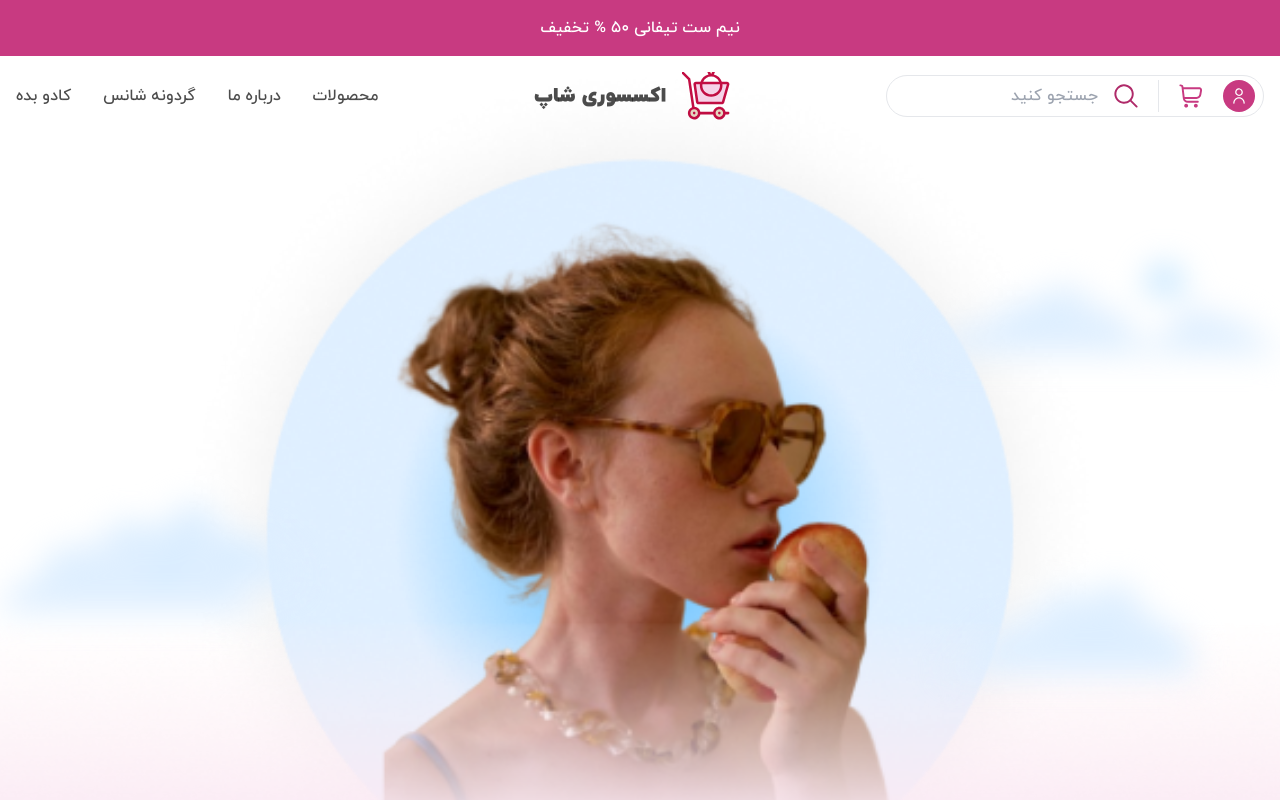
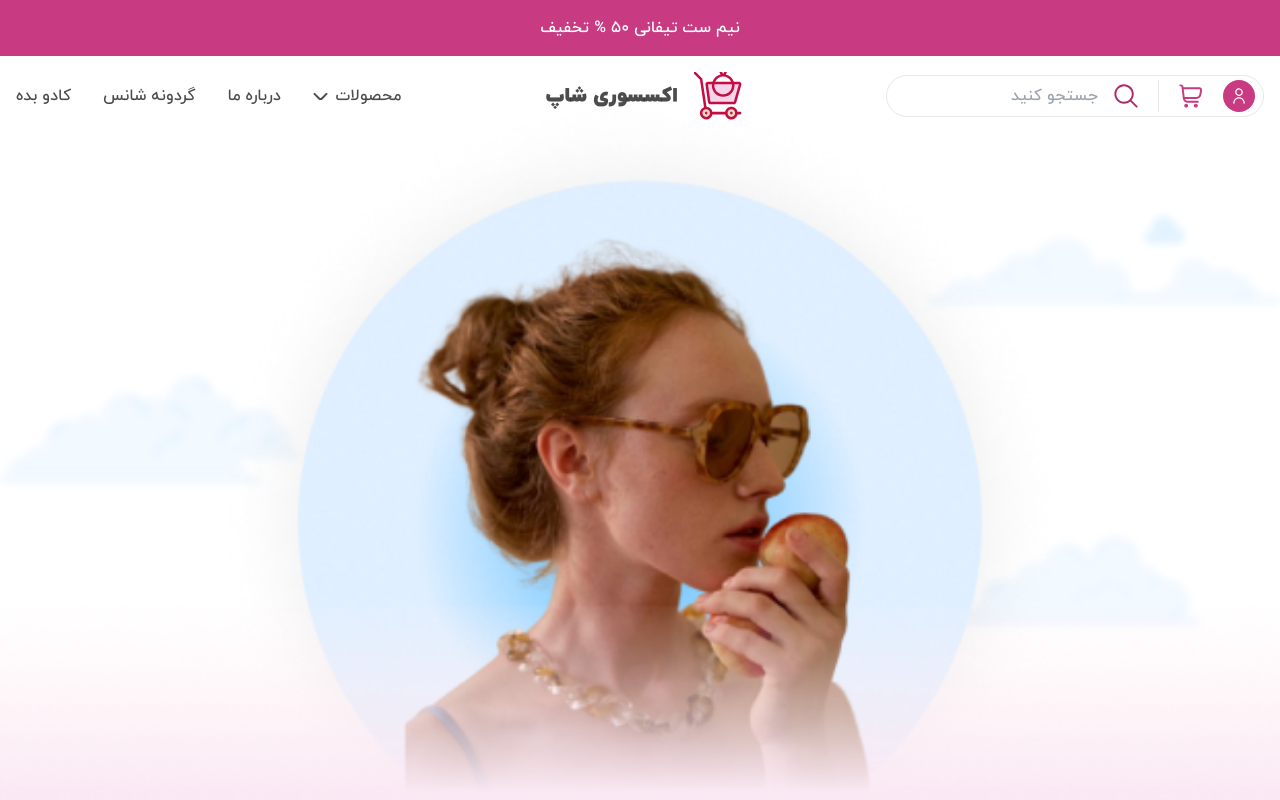
Before and after one commit to Yasharmohamadi/accessory-shop-tailwind, a Next.js app: page / in a window 1280 px wide. Shown: the top 800 px of the page. Built offline with nearby package versions, Linux system fonts and the light colour scheme.

Commit message:
fix header bug

```diff
--- a/src/app/page.tsx
+++ b/src/app/page.tsx
@@ -3,7 +3,7 @@ import Header from "@/components/Header/Header";
 
 export default function Home() {
   return (
-    <div>
+    <div className="">
       <Header/>
     </div>
   );
--- a/src/components/Header/Header.jsx
+++ b/src/components/Header/Header.jsx
@@ -2,11 +2,11 @@ import React from "react";
 
 export default function Header() {
 	return (
-		<div className="header relative h-[60rem] -mt-28">
+		<div className="header -mt-20 h-[55rem]">
 			{/* header cloud wrapper */}
-			<div className="-z-10 blur-lg hidden lg:block">
+			<div className="relative -z-10 blur-sm opacity-40 hidden lg:block">
 				{/* left cloud */}
-				<div className="absolute left-0 top-[30rem]">
+				<div className="absolute left-0 top-[20rem]">
 					<svg
 						width="299"
 						height="108"
@@ -121,7 +121,7 @@ export default function Header() {
 				{/* right clouds wrapper */}
 				<div>
 					{/* right cloud top */}
-					<div className="absolute right-0 top-[15rem]">
+					<div className="absolute right-0 top-[10rem]">
 						<svg
 							width="353"
 							height="89"
@@ -216,7 +216,7 @@ export default function Header() {
 						</svg>
 					</div>
 					{/* right cloud bottom */}
-					<div className="absolute right-[5rem] top-[35rem]">
+					<div className="absolute right-[5rem] top-[30rem]">
 						<svg
 							width="257"
 							height="90"
--- a/src/components/NavBar/NavBar.jsx
+++ b/src/components/NavBar/NavBar.jsx
@@ -2,7 +2,7 @@ import React from "react";
 
 export default function NavBar() {
 	return (
-		<div className="container">
+		<div className="container z-10">
 			{/* navbar wrapper */}
 			<div className="flex flex-col items-center justify-between flex-wrap gap-6 p-4 lg:flex-row">
 				{/* navbar user-basket-search */}
@@ -108,8 +108,21 @@ export default function NavBar() {
 				{/* navbar list */}
 				<div className="order-3">
 					<ul className="flex gap-8 list-none">
-						<li className="cursor-pointer">
+						<li className="cursor-pointer flex items-center justify-center gap-2">
 							<a href="#">محصولات</a>
+							<svg
+								width="15"
+								height="9"
+								viewBox="0 0 15 9"
+								fill="none"
+								xmlns="http://www.w3.org/2000/svg"
+							>
+								<path
+									d="M14.2099 1.20998C14.1169 1.11625 14.0063 1.04186 13.8845 0.991091C13.7626 0.940323 13.6319 0.914185 13.4999 0.914185C13.3679 0.914185 13.2372 0.940323 13.1153 0.991091C12.9934 1.04186 12.8828 1.11625 12.7899 1.20998L8.20988 5.78997C8.11691 5.8837 8.00631 5.9581 7.88445 6.00886C7.7626 6.05963 7.63189 6.08577 7.49988 6.08577C7.36787 6.08577 7.23716 6.05963 7.1153 6.00886C6.99344 5.9581 6.88284 5.8837 6.78988 5.78997L2.20988 1.20998C2.11691 1.11625 2.00631 1.04186 1.88445 0.991091C1.76259 0.940323 1.63189 0.914185 1.49988 0.914185C1.36787 0.914185 1.23716 0.940323 1.1153 0.991091C0.993441 1.04186 0.88284 1.11625 0.789877 1.20998C0.603626 1.39734 0.499084 1.6508 0.499084 1.91498C0.499084 2.17917 0.603626 2.43262 0.789877 2.61998L5.37988 7.20997C5.94238 7.77177 6.70487 8.08733 7.49988 8.08733C8.29488 8.08733 9.05738 7.77177 9.61988 7.20997L14.2099 2.61998C14.3961 2.43262 14.5007 2.17917 14.5007 1.91498C14.5007 1.6508 14.3961 1.39734 14.2099 1.20998Z"
+									fill="black"
+									fill-opacity="0.7"
+								/>
+							</svg>
 						</li>
 						<li className="cursor-pointer">
 							<a href="#">درباره ما</a>
```
